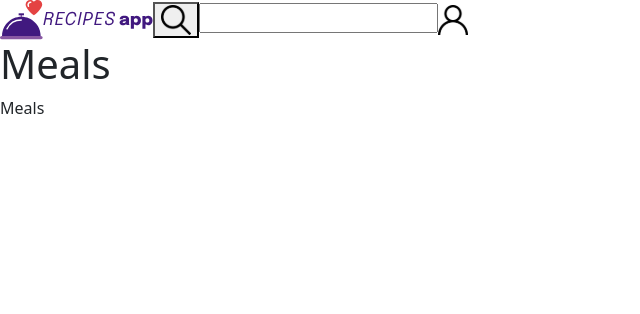
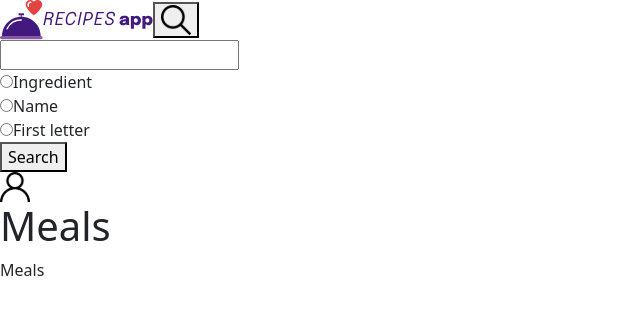
Before and after one commit to Matheus-Pozett/App-de-Receitas, a React (Vite) app: page /meals in a window 1280 px wide. Both pictures are taken after a click on the button 176 px from the left and 20 px from the top of the page. Shown: the top 314 px of the page, without its empty margins (0-640 px from the left). Built offline with nearby package versions, Linux system fonts and the light colour scheme.

Commit message:
feat: cria searchBar, ainda está incompleto

```diff
--- a/src/components/Header/Header.tsx
+++ b/src/components/Header/Header.tsx
@@ -4,6 +4,7 @@ import iconApp from '../../images/icone-recipes-app.svg';
 import nameApp from '../../images/name-recipes-app.svg';
 import iconSearch from '../../images/searchIcon.svg';
 import profileIcon from '../../images/profileIcon.svg';
+import { SearchBar } from '../SearchBar/SearchBar';
 
 type HeaderProps = {
   title: string,
@@ -29,7 +30,7 @@ function Header({ title }: HeaderProps) {
           </button>
         )}
 
-        {showSearhBar && (<input aria-label="Pesquisar" data-testid="search-input" />)}
+        {showSearhBar && <SearchBar />}
 
         <Link to="/profile">
           <img
--- /dev/null
+++ b/src/components/SearchBar/SearchBar.tsx
@@ -0,0 +1,56 @@
+import { useState } from 'react';
+
+function SearchBar() {
+  const [inputValue, setInputValue] = useState('');
+  const [radio, setRadio] = useState('');
+
+  return (
+    <div>
+      <input
+        aria-label="Pesquisar"
+        data-testid="search-input"
+        value={ inputValue }
+        onChange={ (e) => setInputValue(e.target.value) }
+      />
+      <div>
+        <input
+          type="radio"
+          data-testid="ingredient-search-radio"
+          id="ingredient"
+          name="radio-search"
+          value="ingredient"
+          checked={ radio === 'ingredient' }
+          onChange={ (e) => setRadio(e.target.value) }
+        />
+        <label htmlFor="ingredient">Ingredient</label>
+      </div>
+      <div>
+        <input
+          type="radio"
+          data-testid="name-search-radio"
+          id="name"
+          name="radio-search"
+          value="name"
+          checked={ radio === 'name' }
+          onChange={ (e) => setRadio(e.target.value) }
+        />
+        <label htmlFor="name">Name</label>
+      </div>
+      <div>
+        <input
+          type="radio"
+          data-testid="first-letter-search-radio"
+          id="first-letter"
+          name="radio-search"
+          value="first"
+          checked={ radio === 'first' }
+          onChange={ (e) => setRadio(e.target.value) }
+        />
+        <label htmlFor="first-letter">First letter</label>
+      </div>
+      <button data-testid="exec-search-btn">Search</button>
+    </div>
+  );
+}
+
+export { SearchBar };
--- /dev/null
+++ b/src/components/SearchBar/index.ts
@@ -0,0 +1 @@
+import * from './SearchBar';
```
